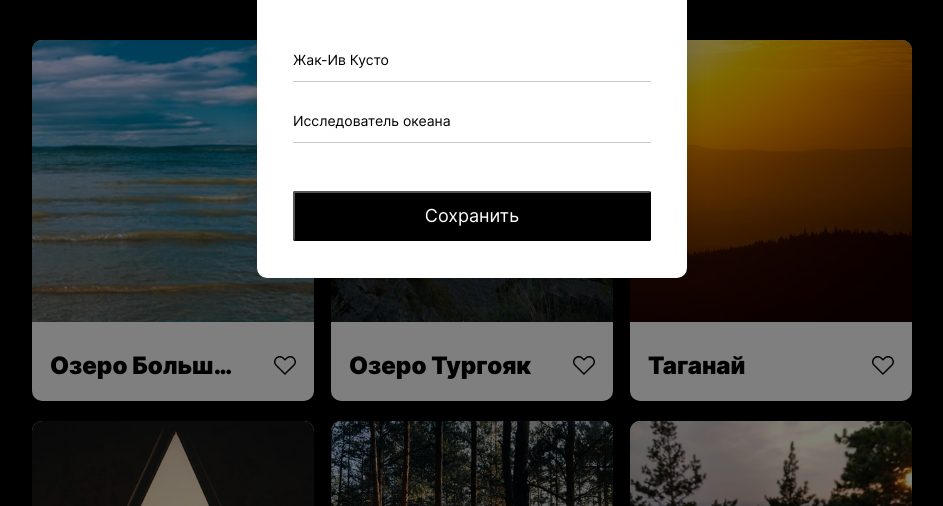
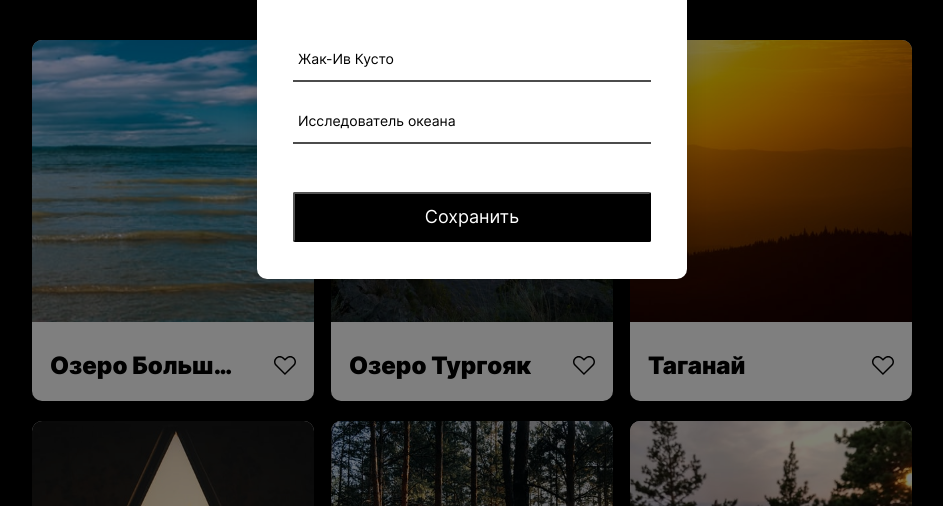
Before and after one commit to MariLukamos/mesto, a plain HTML site: page index.html in a window 1280 px wide. Both pictures are taken after a click on the button 666 px from the left and 191 px from the top of the page. Shown: the part 294-800 px from the top of the page, without its empty margins (168-1111 px from the left). Drawn offline with Linux system fonts and the light colour scheme; files whose address does not match are found by name.

Commit message:
FirstItteration

```diff
--- a/blocks/popup/__input/popup__input.css
+++ b/blocks/popup/__input/popup__input.css
@@ -1,9 +1,9 @@
 .popup__input {
-    padding: 30px 0 13px;
+    padding: 30px 0 13px 5px;
     font-size: 14px;
     line-height: 1.214;
     border: none;
-    border-bottom: 1px solid rgba(0, 0, 0, 0.2);
+    border-bottom: 2px solid rgba(0, 0, 0, 0.7);
     box-sizing: border-box;
 }
 
@@ -12,7 +12,7 @@
 }
 
 .fpopup__input:focus {
-    border-color: cadetblue;
+    border-color:rgba(27, 66, 126, 0.2);
     outline: none;
 }
 
--- a/index.html
+++ b/index.html
@@ -87,8 +87,8 @@
           <div class="popup__form">
             <h3 class="popup__title">Редактировать профиль</h3>
             <form class="popup__user-form-edit" novalidate>
-              <input class="popup__input popup__input-username" type="text" placeholder="Имя" value="Жак-Ив Кусто" minlength="2" maxlength="40" pattern="[А-Яа-яA-Za-z -]{1,}" required>
-              <input class="popup__input popup__input-about" type="text" placeholder="О себе" minlength="2" value="Исследователь океана" maxlength="200" required>
+              <input class="popup__input popup__input-username" type="text" placeholder="Имя" value="Жак-Ив Кусто" minlength="2" maxlength="40" required>
+              <input class="popup__input popup__input-about" type="text" placeholder="О себе" minlength="2" maxlength="40" value="Исследователь океана" required>
               <button type="submit" class="popup__submit-button button">Сохранить</button>
             </form>
           </div>
```
